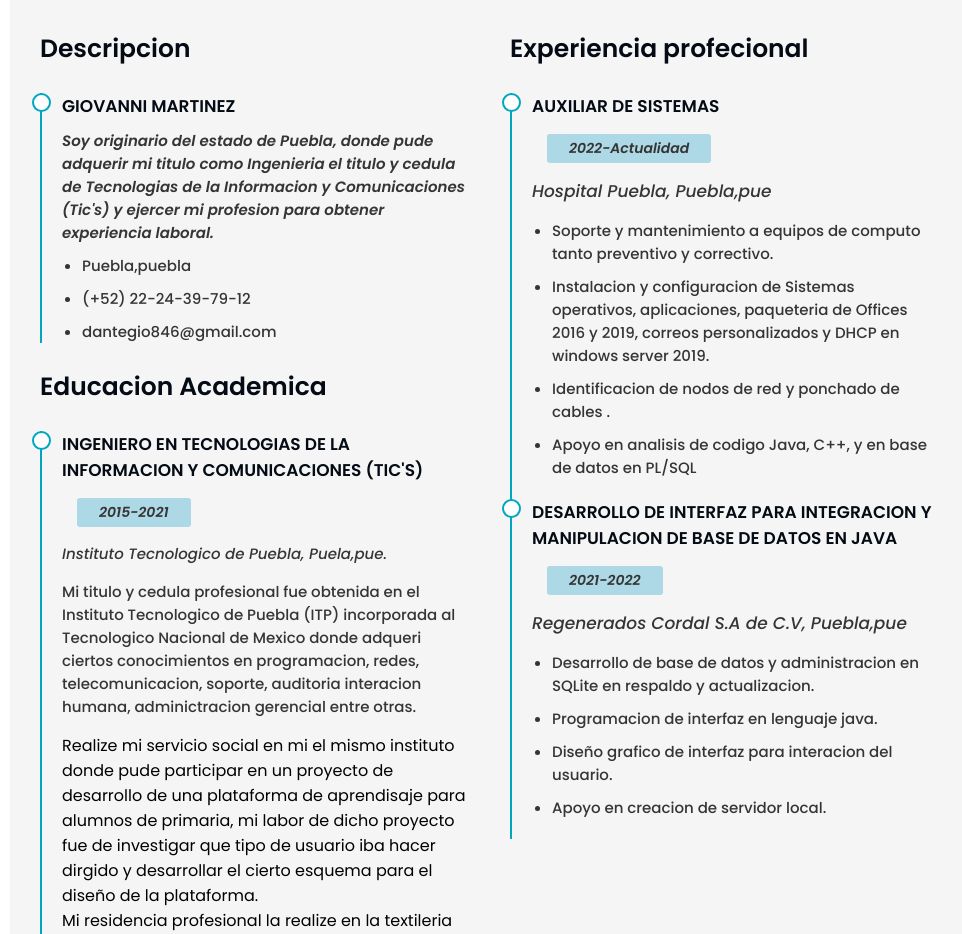
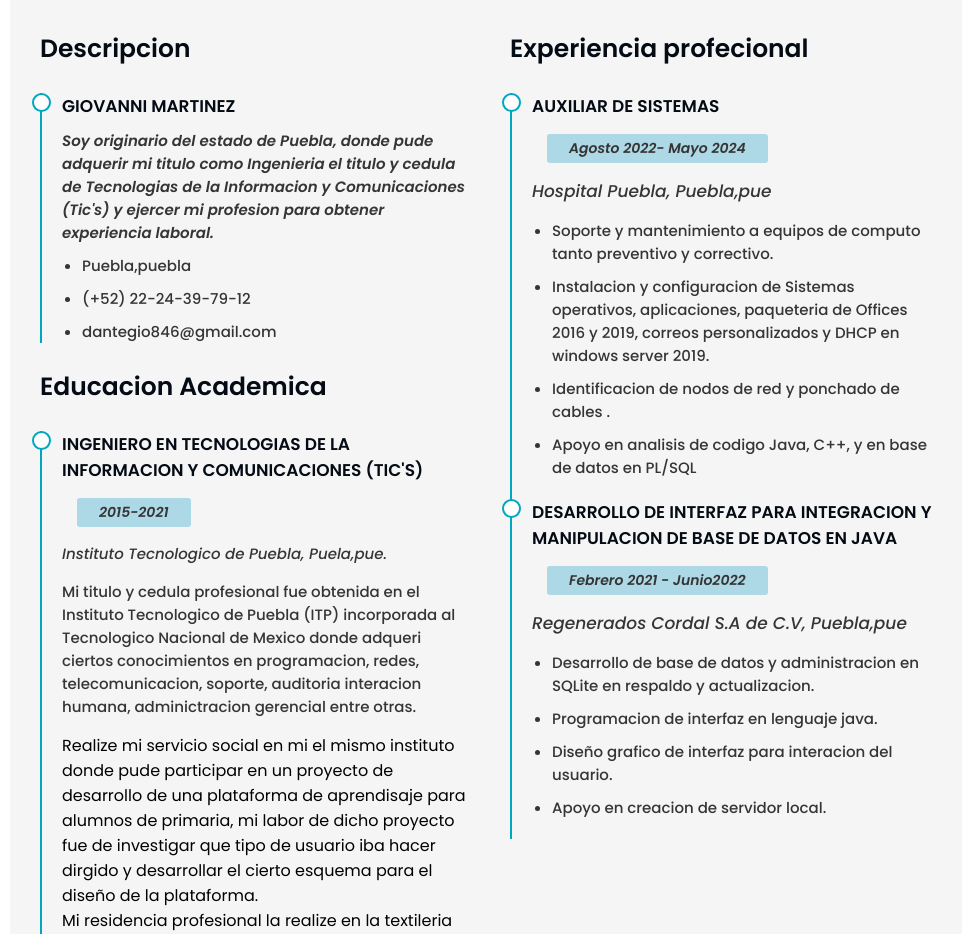
Before and after one commit to GioMartinez01/Portafolio, a plain HTML site: page index.html in a window 1280 px wide. Shown: the part 2480-3414 px from the top of the page, without its empty margins (290-1252 px from the left). Drawn offline with nearby package versions, Linux system fonts and the light colour scheme.

Commit message:
Add files via upload

```diff
--- a/index.html
+++ b/index.html
@@ -310,7 +310,7 @@
                         <div class="pro-exp">
 
                             <h3>Auxiliar de sistemas</h3>
-                            <span class="sp-box">2022-Actualidad</span>
+                            <span class="sp-box">Agosto 2022- Mayo 2024</span>
                             <p>Hospital Puebla, Puebla,pue</p>
 
                             <ul>
@@ -326,7 +326,7 @@
                         <div class="pro-exp">
 
                             <h3>Desarrollo de interfaz para integracion y manipulacion de base de datos en Java</h3>
-                            <span class="sp-box">2021-2022</span>
+                            <span class="sp-box">Febrero 2021 - Junio2022</span>
                             <p>Regenerados Cordal S.A de C.V, Puebla,pue</p>
 
                             <ul>
```
